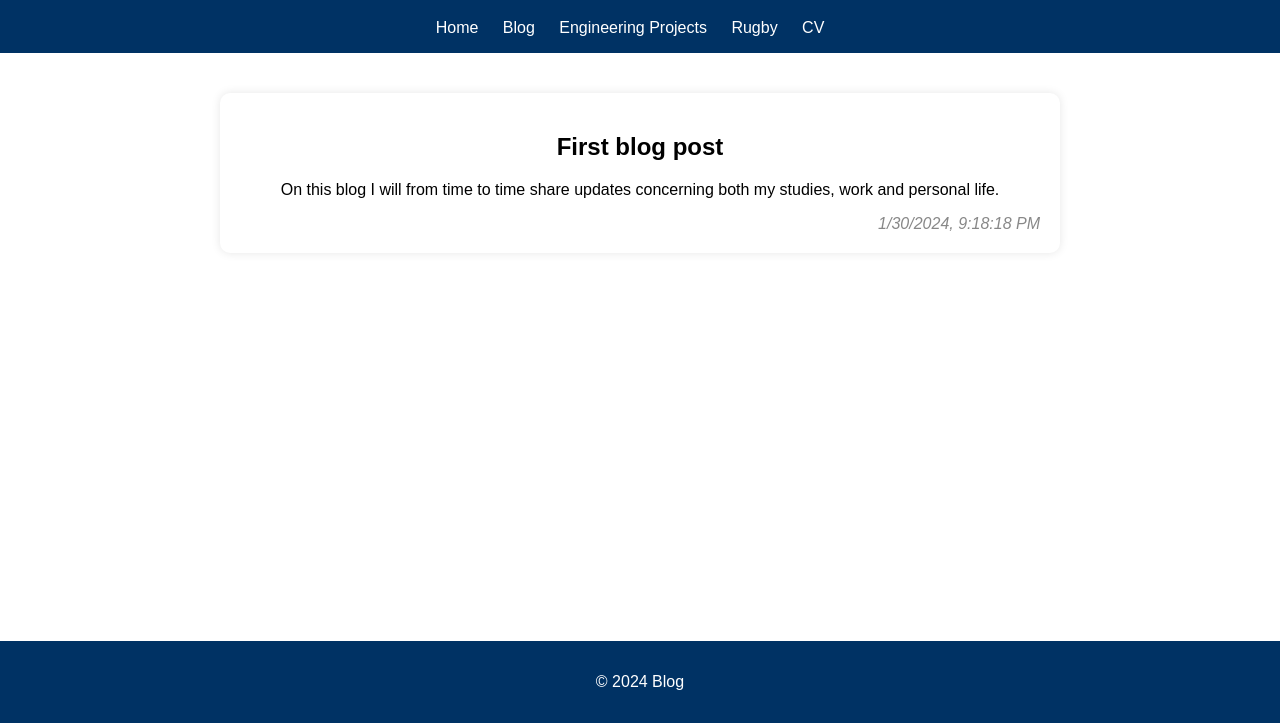
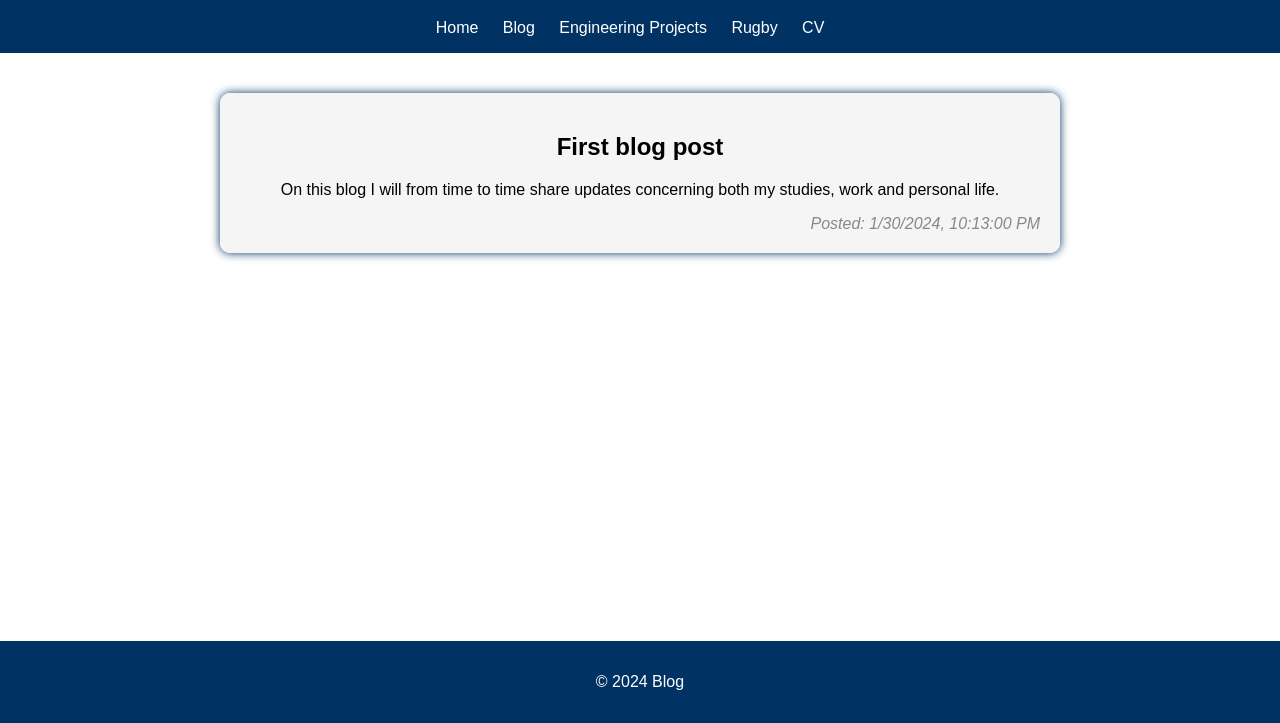
Before and after one commit to timmythetank/timmythetank.github.io, a plain HTML site: page blog.html in a window 1280 px wide. Shown: the part 77-800 px from the top of the page. Drawn offline with Linux system fonts and the light colour scheme.

Commit message:
Change color of blog post boxes, and updated the time stamping. Time stamping still needs to be automated better

```diff
--- a/blog.html
+++ b/blog.html
@@ -35,8 +35,9 @@
         <!-- Add more articles for additional blog posts -->
 
         <script>
-            // JavaScript to dynamically set the timestamp for the first blog post
-            document.getElementById('timestamp1').innerText = new Date().toLocaleString();
+            // JavaScript to set the fixed timestamp for the first blog post
+            var post1Timestamp = new Date('2024-01-30T22:13:00'); // Set the publication time for the first post
+            document.getElementById('timestamp1').innerText = 'Posted: ' + post1Timestamp.toLocaleString();
         </script>
     </section>
 
--- a/style.css
+++ b/style.css
@@ -69,8 +69,8 @@ footer {
     margin: 20px auto;
     padding: 20px;
     border-radius: 10px;
-    box-shadow: 0 0 10px rgba(0, 0, 0, 0.1);
-    background-color: #fff;
+    box-shadow: 0 0 10px #003264;
+    background-color: #f5f5f5f5;
 }
 
 /* Add styles for timestamps */
```
